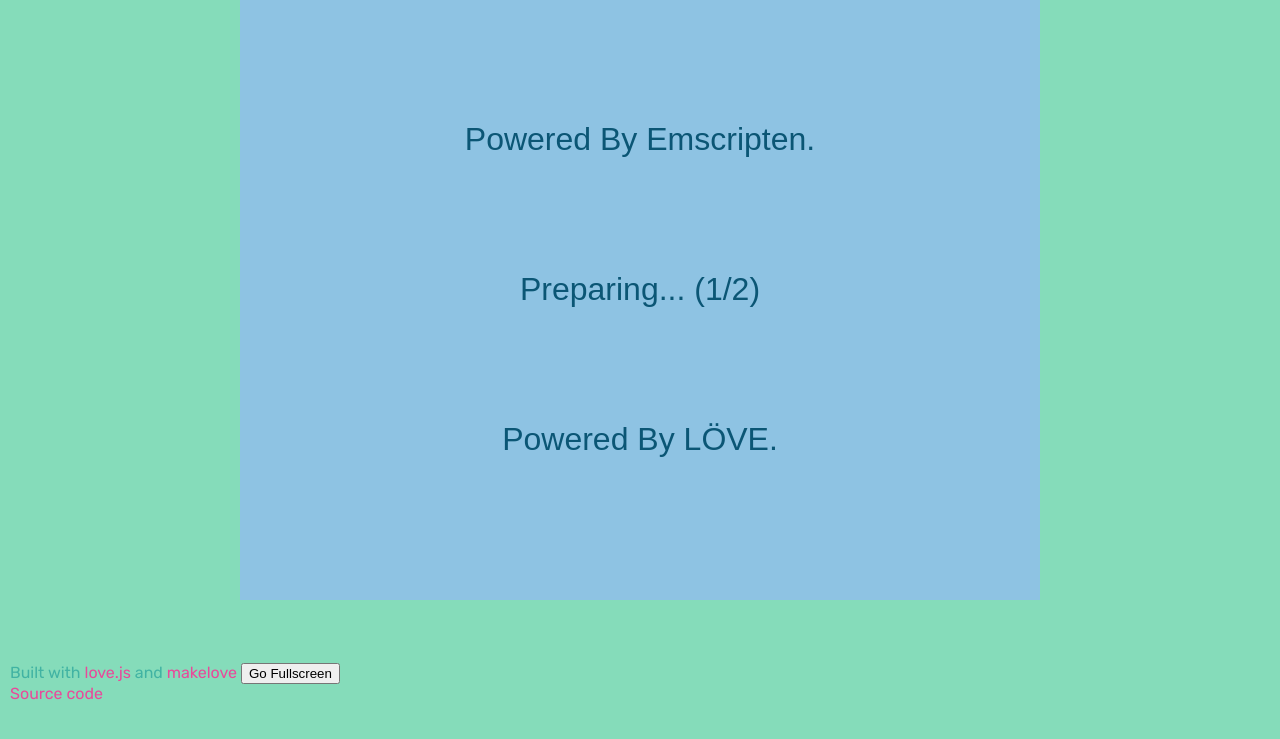
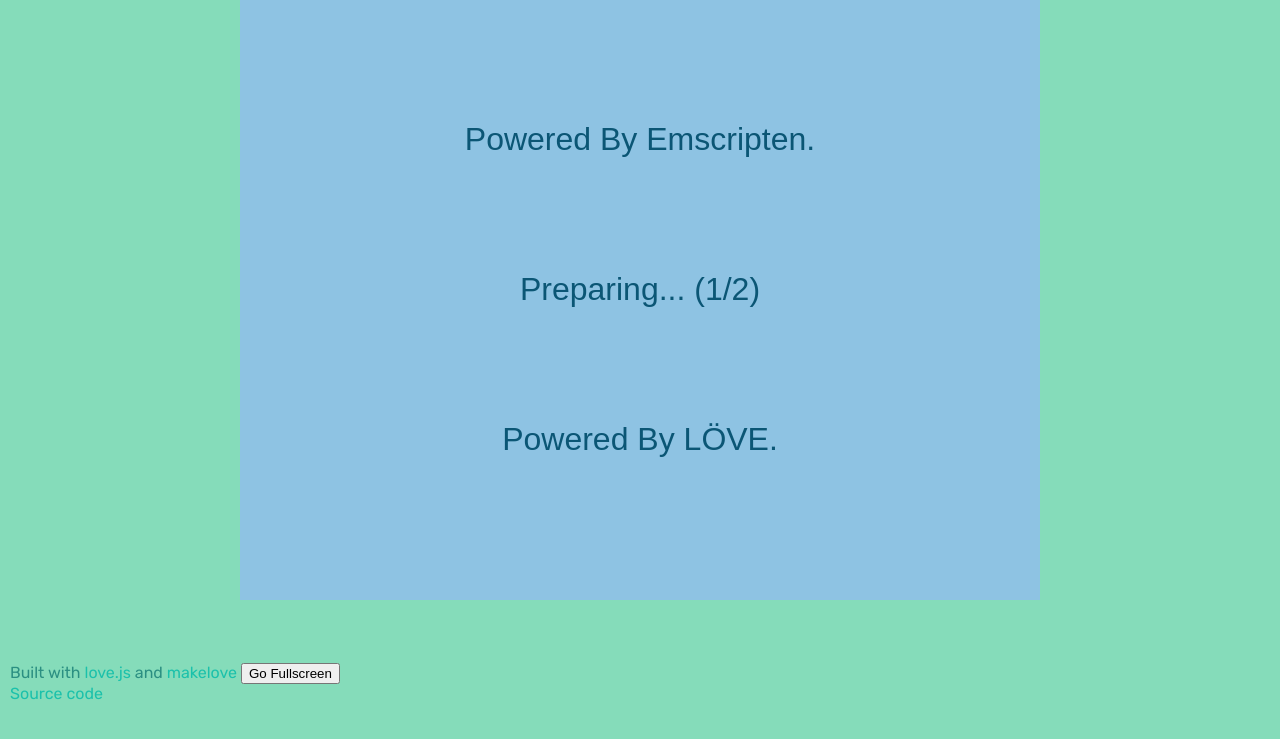
Before and after one commit to Scythe101/MatricesCalculator, a plain HTML site: page index.html in a window 1280 px wide. Shown: the part 81-820 px from the top of the page. Drawn offline with Linux system fonts and the light colour scheme; no server answers.

Commit message:
more stuffs

```diff
--- a/theme/love.css
+++ b/theme/love.css
@@ -13,7 +13,7 @@ body {
     margin: 0;
     padding: none;
     background-color: rgb(133,220,186);
-    color: rgb(65,179,163);
+    color: rgb(43, 143, 130);
 }
 
 footer {
@@ -30,13 +30,13 @@ a {
     text-decoration: none;
 }
 a:link {
-    color: rgb( 233, 73, 154 );
+    color: rgb(27, 193, 171);
 }
 a:visited {
-    color: rgb( 110, 30, 71 );
+    color: rgb(43,143,130);
 }
 a:hover {
-    color: rgb( 252, 207, 230 );
+    color: rgb(86, 243, 222);
 }
 
 /* the canvas *must not* have any border or padding, or mouse coords will be wrong */
```
